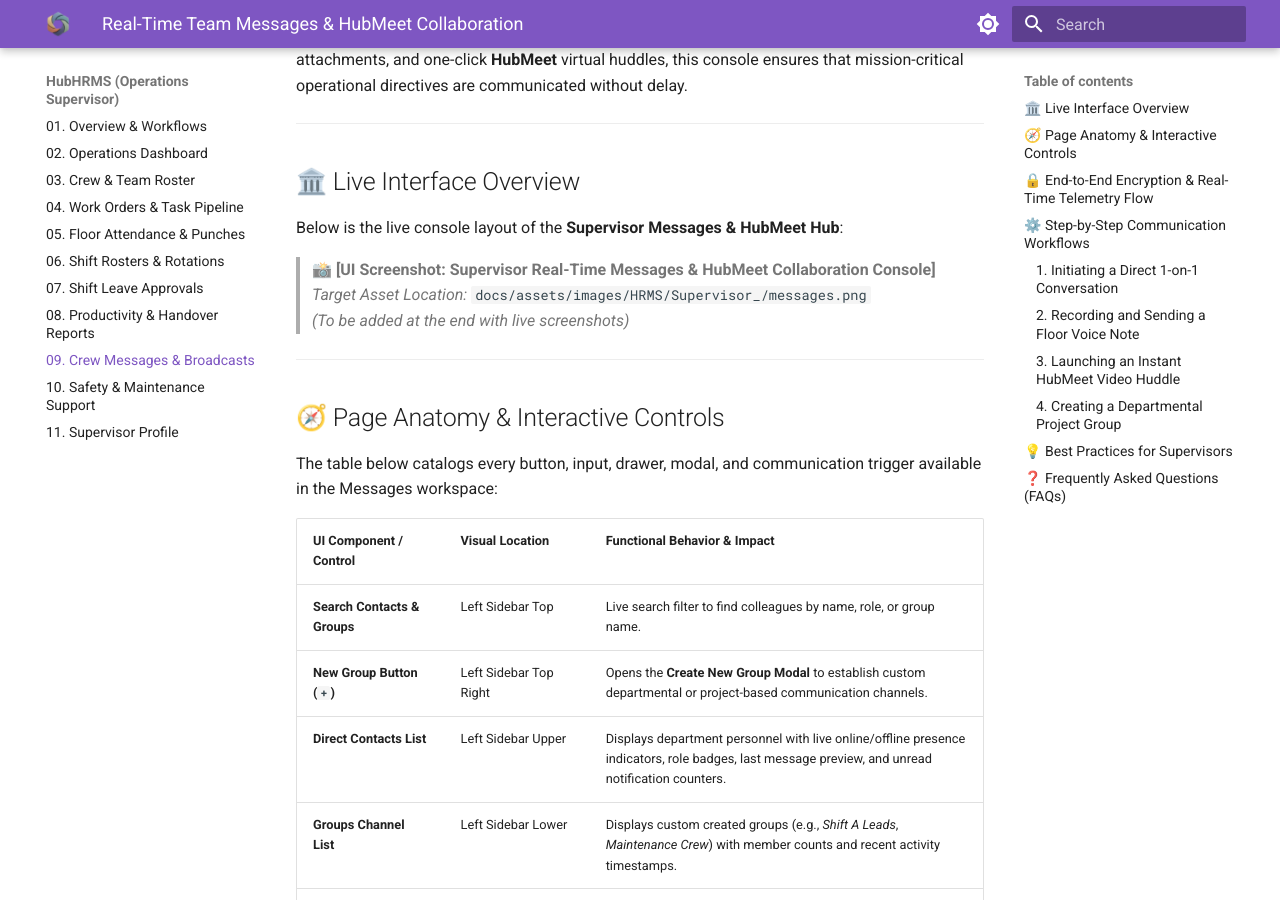
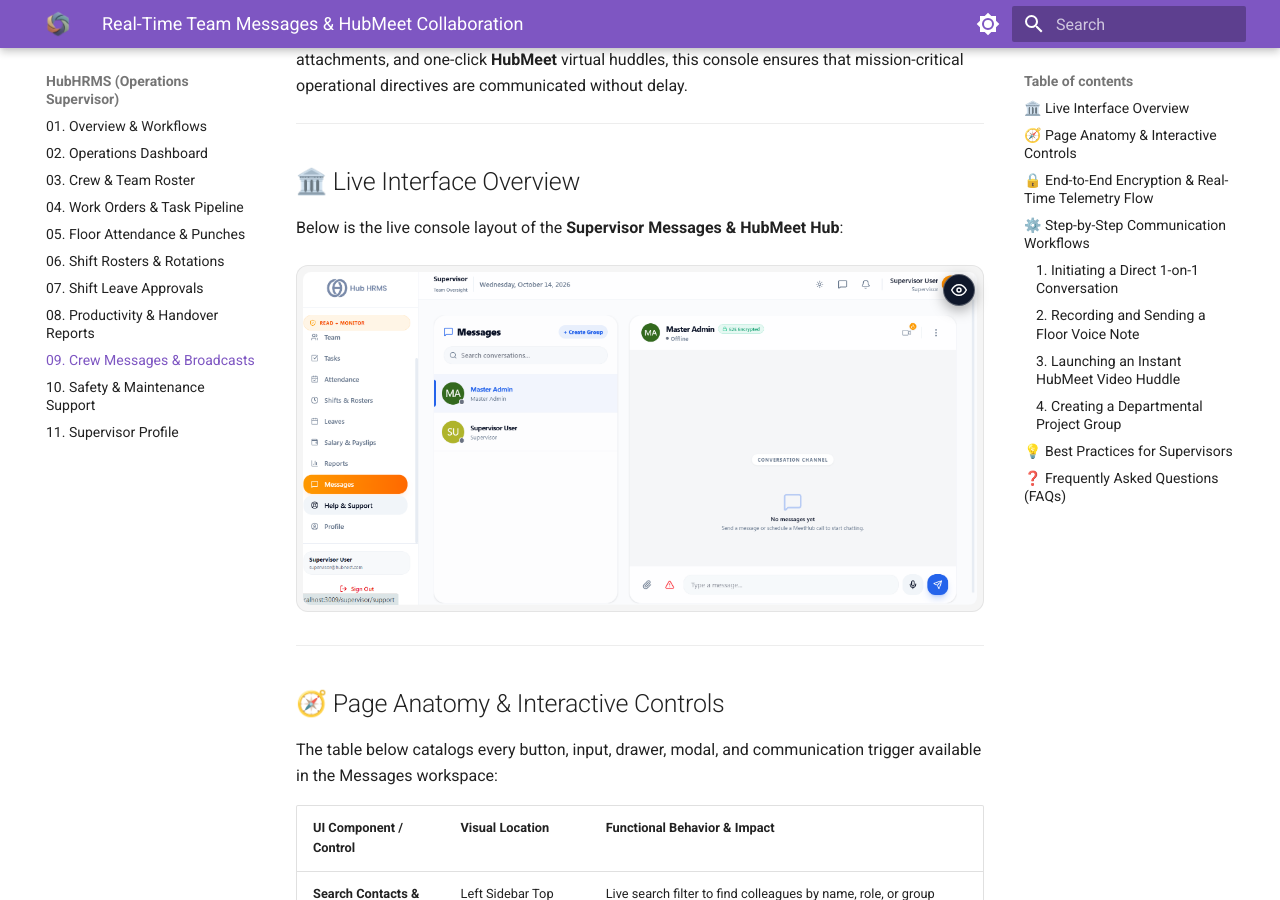
Before and after one commit to SRJ-GROUP/hubnest_user_guide, an MkDocs documentation site: the page built from docs/hrms-supervisor/messages.md, in a window 1280 px wide and 900 px high, scrolled down 317 px. Built offline with MkDocs 1.6.1 and Material for MkDocs 9.7.7, drawn with Linux system fonts in a browser that asks for light colours.

Commit message:
docs(hrms): add authentic supervisor screenshots for leaves, salary, reports, messages, and support

```diff
--- a/docs/hrms-supervisor/messages.md
+++ b/docs/hrms-supervisor/messages.md
@@ -13,10 +13,7 @@ The **Messages & Collaboration** module connects Operations Supervisors directly
 
 Below is the live console layout of the **Supervisor Messages & HubMeet Hub**:
 
-<!-- UI SCREENSHOT PLACEHOLDER: supervisor_messages.png (Width 100%) - To be added at the end -->
-> 📸 **[UI Screenshot: Supervisor Real-Time Messages & HubMeet Collaboration Console]**
-> *Target Asset Location:* `docs/assets/images/HRMS/Supervisor_/messages.png`
-> *(To be added at the end with live screenshots)*
+![Supervisor Real-Time Messages & HubMeet Collaboration Console](../assets/images/HRMS/Supervisor_/messages.png)
 
 ---
 
```
Also changed, not shown: docs/hrms-supervisor/reports.md (+1 -4 lines), docs/hrms-supervisor/support.md (+1 -4 lines), docs/assets/images/HRMS/Supervisor_/leaves.png, docs/assets/images/HRMS/Supervisor_/messages.png (added), docs/assets/images/HRMS/Supervisor_/reports.png (added), docs/assets/images/HRMS/Supervisor_/salary.png, docs/assets/images/HRMS/Supervisor_/support.png (added).
